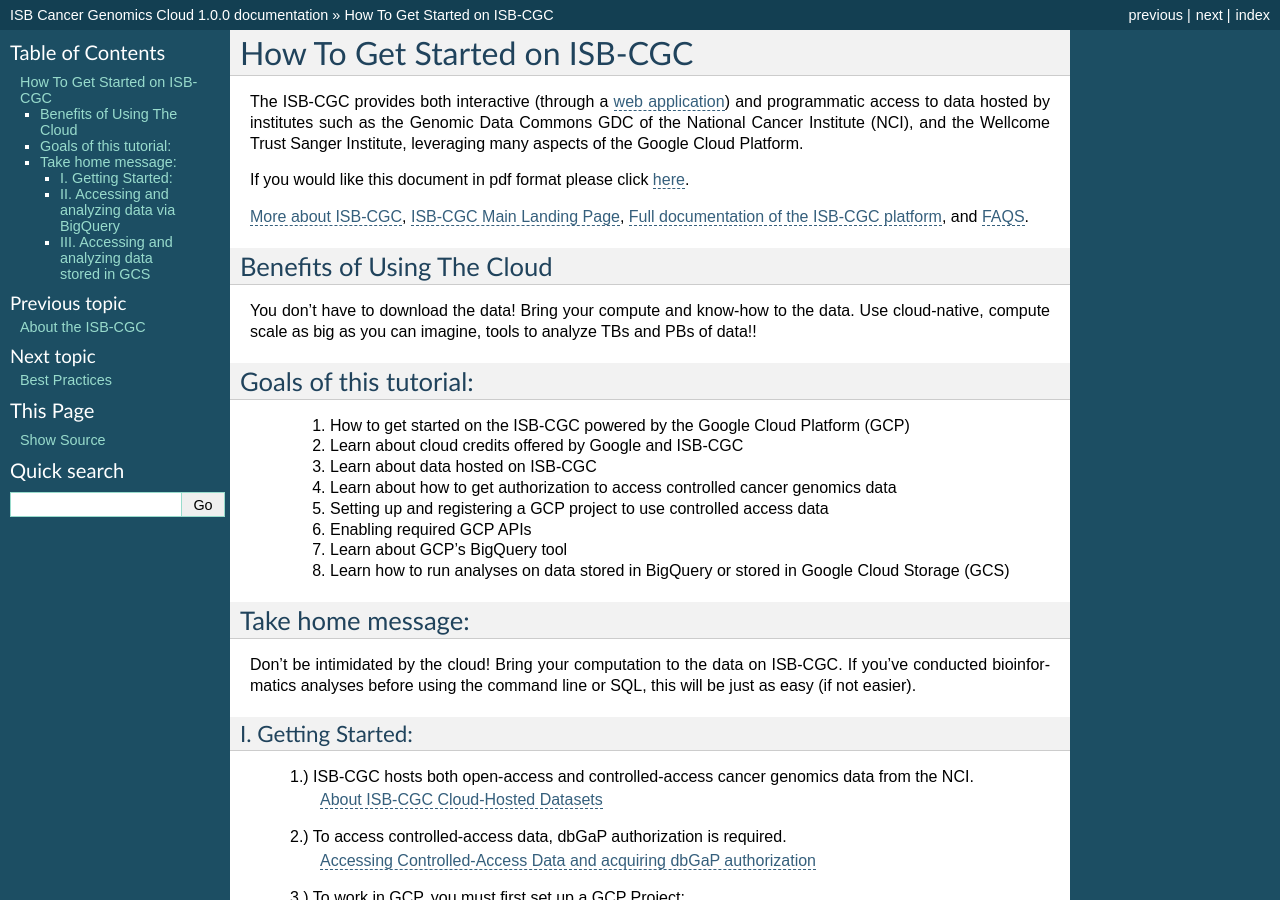
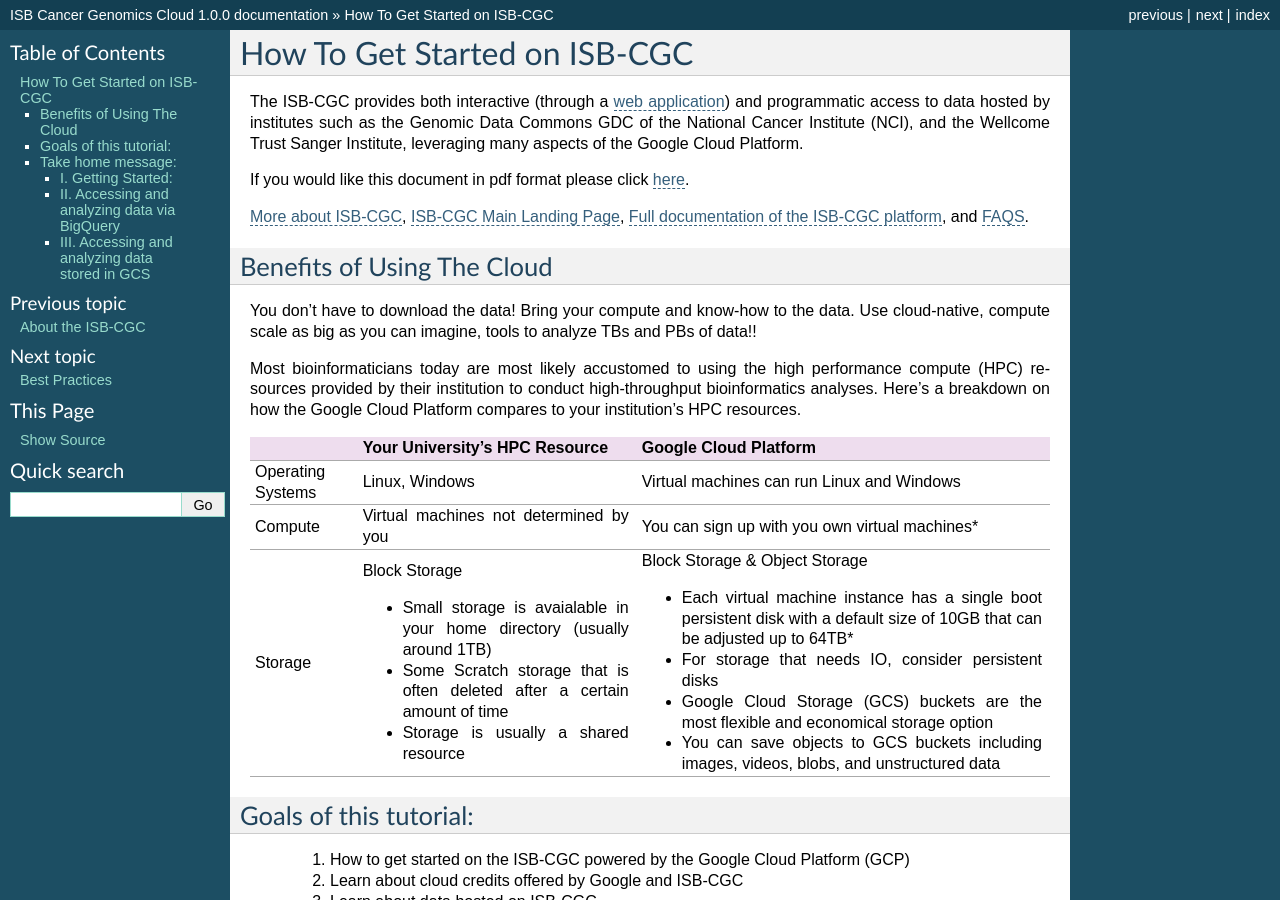
Before and after one commit to isb-cgc/readthedocs, a Sphinx documentation site: the page built from docs/source/sections/HowToGetStartedonISB-CGC.rst, in a window 1280 px wide and 900 px high. Built offline with Sphinx 7.4.7, drawn with Linux system fonts in a browser that asks for light colours; pages that are not in the unit, such as notebooks, are missing from menus.

Commit message:
tables test

```diff
--- a/docs/source/sections/HowToGetStartedonISB-CGC.rst
+++ b/docs/source/sections/HowToGetStartedonISB-CGC.rst
@@ -14,6 +14,44 @@
 ============================
 
 You don’t have to download the data! Bring your compute and know-how to the data. Use cloud-native, compute scale as big as you can imagine, tools to analyze TBs and PBs of data!!
+
+Most bioinformaticians today are most likely accustomed to using the high performance compute (HPC) resources provided by their institution to conduct high-throughput bioinformatics analyses. Here’s a breakdown on how the Google Cloud Platform compares to your institution’s HPC resources.
+
+
++-----------+-------------------------------------+-----------------------------------------+
+|           | Your University’s HPC Resource      | Google Cloud Platform                   |
++===========+=====================================+=========================================+
+| Operating | Linux, Windows                      | Virtual machines can run Linux and      |
+| Systems   |                                     | Windows                                 |
+|           |                                     |                                         |
++-----------+-------------------------------------+-----------------------------------------+
+| Compute   | Virtual machines not determined by  | You can sign up with you own virtual    |
+|           | you                                 | machines*                               |
+|           |                                     |                                         |
+|           |                                     |                                         |
++-----------+-------------------------------------+-----------------------------------------+
+| Storage   | Block Storage                       | Block Storage & Object Storage          |
+|           |                                     |                                         |
+|           | - Small storage is avaialable in    | - Each virtual machine instance has a   |
+|           |   your home directory (usually      |   single boot persistent disk with a    |
+|           |   around 1TB)                       |   default size of 10GB that can be      |
+|           | - Some Scratch storage that is often|   adjusted up to 64TB*                  |
+|           |   deleted after a certain amount of | - For storage that needs IO, consider   |
+|           |   time                              |   persistent disks                      |
+|           | - Storage is usually a shared       | - Google Cloud Storage (GCS) buckets are|
+|           |   resource                          |   the most flexible and economical      |
+|           |                                     |   storage option                        |
+|           |                                     | - You can save objects to  GCS  buckets |
+|           |                                     |   including images, videos, blobs, and  |
+|           |                                     |   unstructured data                     |
+|           |                                     |                                         |
+|           |                                     |                                         |
+|           |                                     |                                         |
+|           |                                     |                                         |
+|           |                                     |                                         |
++-----------+-------------------------------------+-----------------------------------------+
+
+
 
 Goals of this tutorial:
 ========================
```
